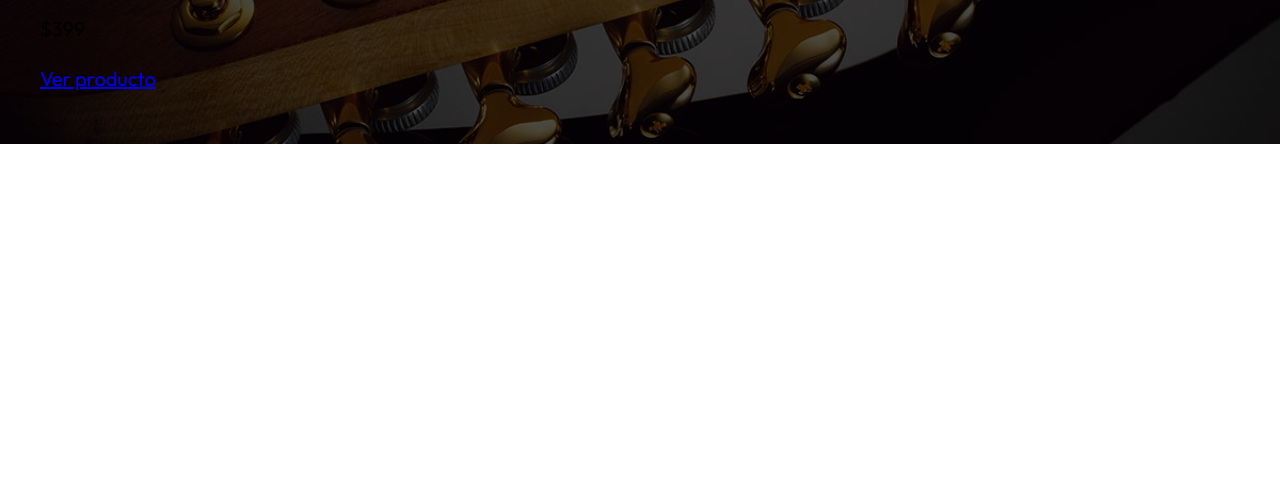
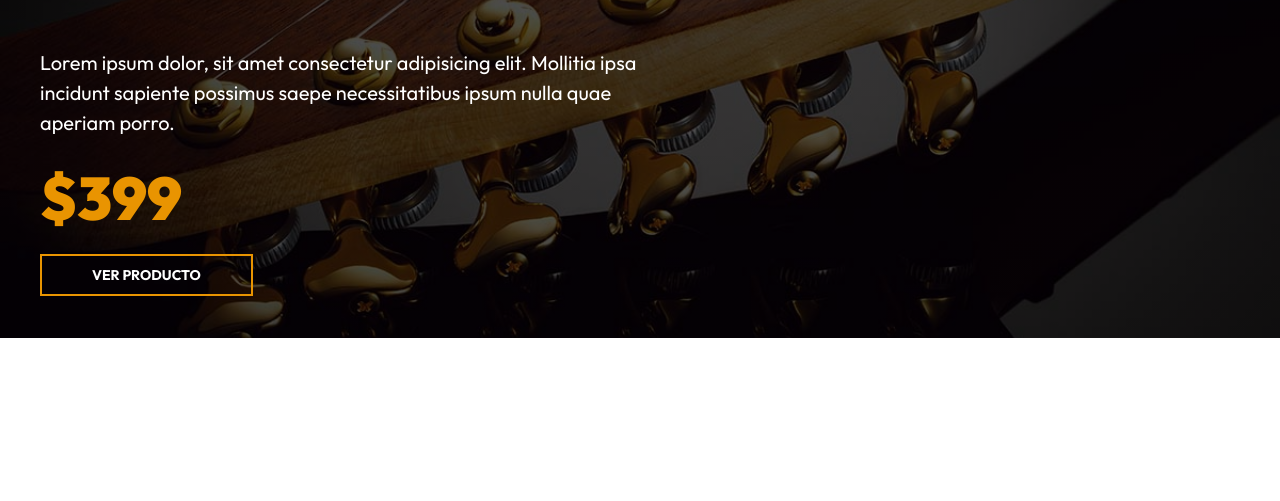
Before and after one commit to LuisMarioSolano/GuitarLA, a plain HTML site: page index.html in a window 1280 px wide. Shown: the part 299-800 px from the top of the page. Drawn offline with Linux system fonts and the light colour scheme.

Commit message:
Style for .modelo in header

```diff
--- a/css/app.css
+++ b/css/app.css
@@ -80,3 +80,39 @@ img {
 .navegacion__enlace:hover {
     background-color: var(--primary);
 }
+
+.modelo {
+    color: var(--blanco);
+    margin-top: 5rem;
+    text-align: center;
+}
+@media (min-width : 768px) {
+    .modelo {
+        text-align: left;
+        width: 50%;
+    }
+}
+.modelo__nombre {
+    font-size: 8rem;
+}
+.modelo__precio {
+    font-size: 6rem;
+    color: var(--primary);
+    font-weight: 900;
+    line-height: 0;
+}
+.modelo__enlace {
+    margin-top: 2rem;
+    text-decoration: none;
+    padding: 1rem 5rem;
+    border: 2px solid var(--primary);
+    color: var(--blanco);
+    text-transform: uppercase;
+    font-weight: 700;
+    font-size: 1.4rem;
+    transition-property: background-color;
+    transition-duration: .3s;
+}
+.modelo__enlace:hover {
+    background-color: var(--primary);
+}
```
